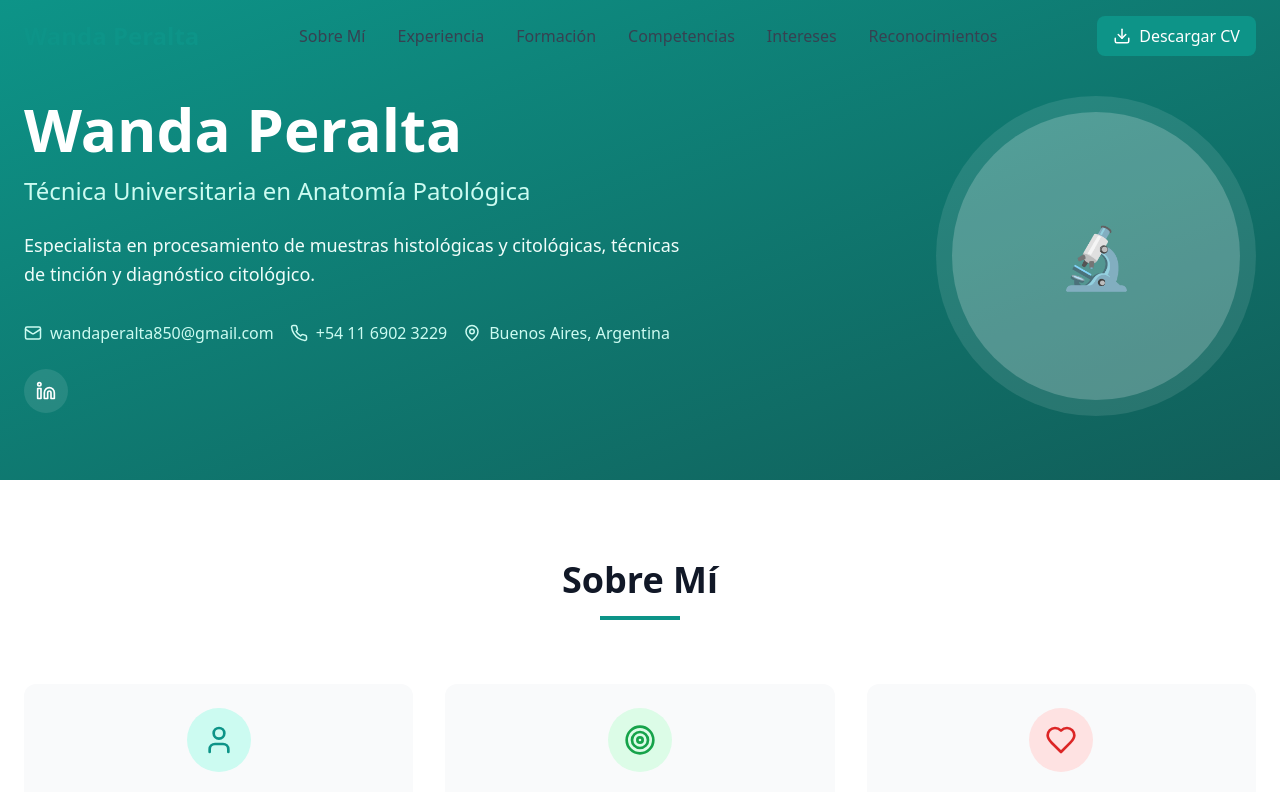
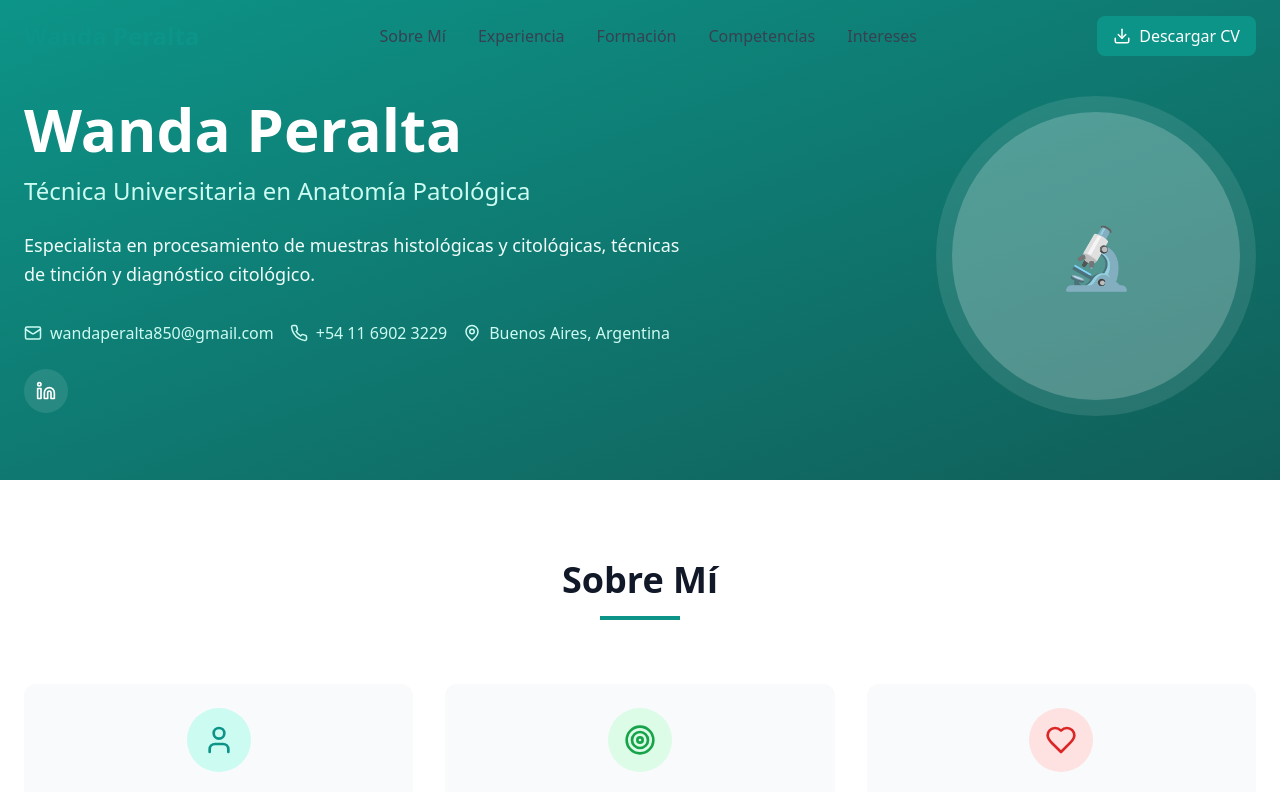
Before and after one commit to Tabathapm/wanda_peralta, a React (Vite) app: page / in a window 1280 px wide. Shown: the top 792 px of the page. Built offline with nearby package versions, Linux system fonts and the light colour scheme.

Commit message:
modificacion en navbar

```diff
--- a/src/components/Header.tsx
+++ b/src/components/Header.tsx
@@ -13,7 +13,7 @@ const Header = () => {
     { href: '#educacion', label: 'Formación' },
     { href: '#herramientas', label: 'Competencias' },
     { href: '#intereses', label: 'Intereses' },
-    { href: '#reconocimientos', label: 'Reconocimientos' },
+    // { href: '#reconocimientos', label: 'Reconocimientos' },
   ];
 
   useEffect(() => {
```
